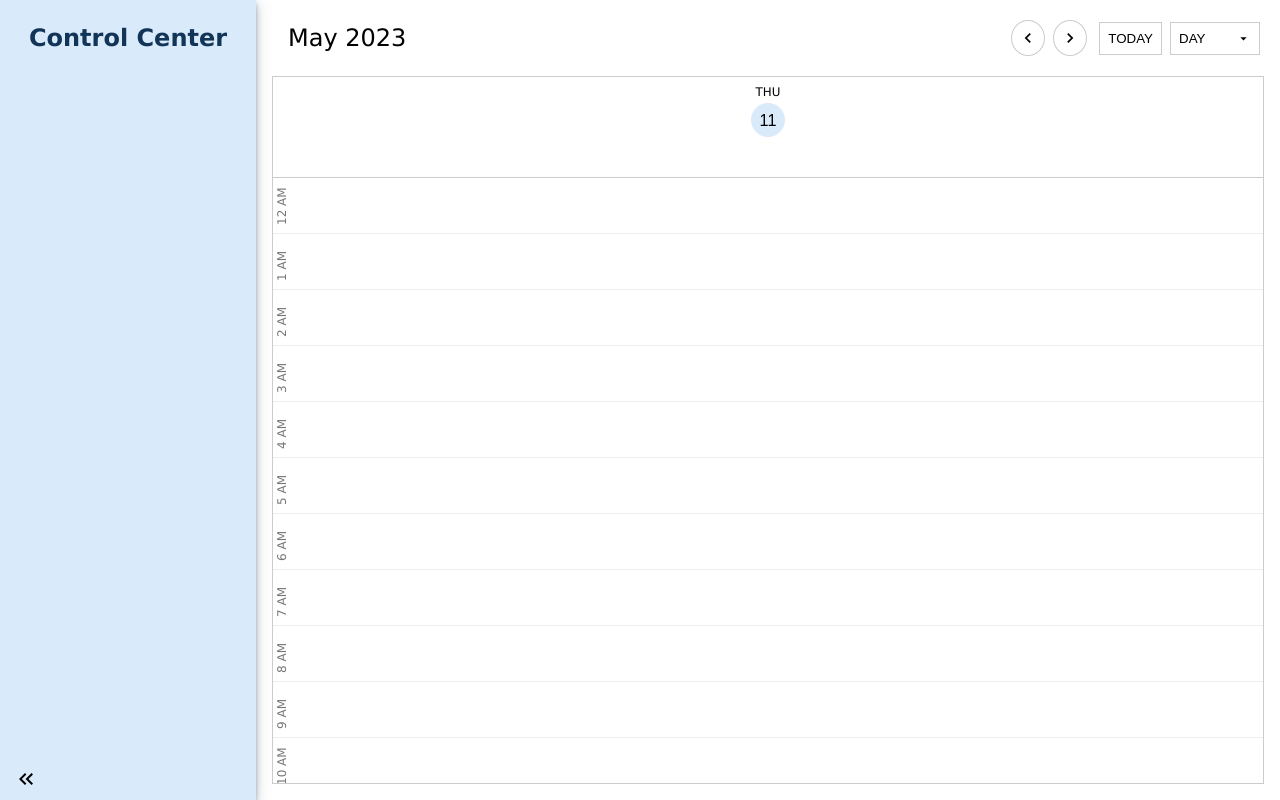
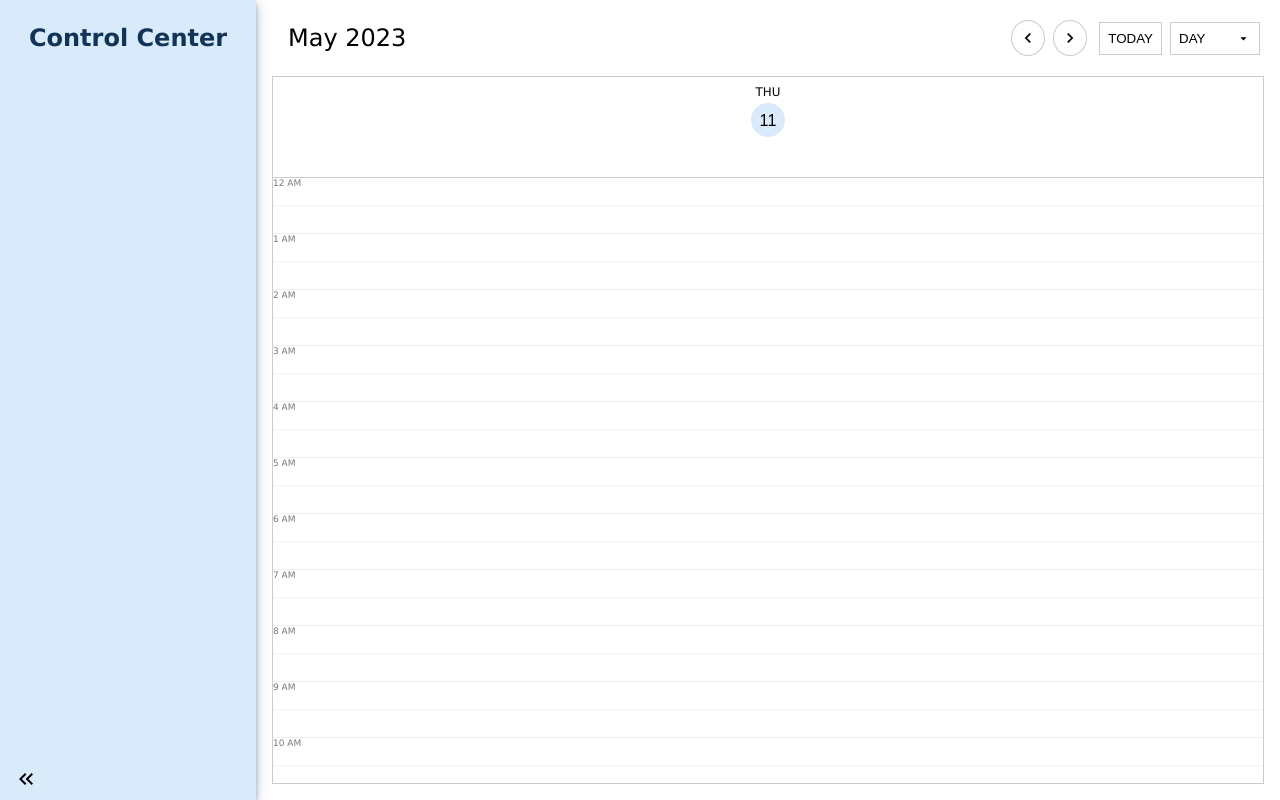
Before and after one commit to polyphonic13/vue3-calendar, a Vue app: page / in a window 1280 px wide. Both pictures are taken after a click on the button "10". Built offline with nearby package versions, Linux system fonts and the light colour scheme.

Commit message:
half hours implemented in use mouse item select and week layout

```diff
--- a/src/components/DayLayout.vue
+++ b/src/components/DayLayout.vue
@@ -16,6 +16,8 @@
                     :day-name="dayName"
                     :is-include-time-label="true"
                     :is-selecting="isSelecting"
+                    :is-start-on-second-half="isStartOnSecondHalf"
+                    :is-end-on-first-half="isEndOnFirstHalf"
                     :selected-items="selectedItems"
                     @time-on-mouse-down="onMouseDown"
                     @time-on-mouse-over="onMouseOver"
@@ -54,6 +56,8 @@
 
     const selectedItems = toRef(state, 'selectedItems');
     const isSelecting = toRef(state, 'isSelecting');
+    const isStartOnSecondHalf = toRef(state, 'isStartOnSecondHalf');
+    const isEndOnFirstHalf = toRef(state, 'isEndOnFirstHalf');
 
     const emit = defineEmits(['addEvent']);
 
--- a/src/components/DayOfWeek.vue
+++ b/src/components/DayOfWeek.vue
@@ -6,15 +6,26 @@
             v-for="(time, t) in TIMES_IN_DAY"
             :key="t"
             class="time_slot"
-            :class="{ 'time_slot--selecting': (selectedItems.includes(t) && (props.currentInitiator === -1 || props.currentInitiator === props.index)) }"
-            @mousedown="onMouseDown(t)"
-            @mouseover="onMouseOver(t)"
-            @mouseup="onMouseUp(t)"
         >
-            <div v-if="props.isIncludeTimeLabel" class="time_label">{{ time }}</div>
-            <div class="half_hour time_slot__first_half_hour"></div>
-            <div class="half_hour time_slot__first_half_hour"></div>
-            <div class="time_slot__selection_column"></div>
+            <div class="half_hours">
+                <div
+                    class="half_hour first_half_hour"
+                    :class="{ 'time_slot--selecting': (selectedItems.includes(t) && (selectedItems[0] !== t || (selectedItems[0] === t && !isStartOnSecondHalf)) && (props.currentInitiator === -1 || props.currentInitiator === props.index)) }"
+                    @mousedown="onMouseDown(t, false)"
+                    @mouseover="onMouseOver(t, true)"
+                    @mouseup="onMouseUp(t)"
+                >
+                    <div v-if="props.isIncludeTimeLabel" class="time_label">{{ time }}</div>
+                </div>
+                <div
+                    class="half_hour second_half_hour"
+                    :class="{ 'time_slot--selecting': (selectedItems.includes(t) && (selectedItems[selectedItems.length - 1] !== t || (selectedItems[selectedItems.length - 1] === t && !isEndOnFirstHalf)) && (props.currentInitiator === -1 || props.currentInitiator === props.index)) }"
+                    @mousedown="onMouseDown(t, true)"
+                    @mouseover="onMouseOver(t, false)"
+                    @mouseup="onMouseUp(t)"
+                ></div>
+            </div>
+            <!-- <div class="time_slot__selection_column"></div> -->
             <div class="events"></div>
         </div>
     </div>
@@ -22,12 +33,15 @@
 
 <script setup lang="ts">
     import { TIMES_IN_DAY } from '@/composables/use-date-utils';
+import { computed } from 'vue';
 
     interface IDayOfWeekProps {
         index: number;
         dayName: string;
         isIncludeTimeLabel: boolean;
         isSelecting: boolean;
+        isStartOnSecondHalf: boolean;
+        isEndOnFirstHalf: boolean;
         selectedItems: number[];
         currentInitiator?: number;
     }
@@ -41,15 +55,19 @@
         'timeOnMouseUp'
     ]);
 
-    const onMouseDown = (index: number) => {
-        emit('timeOnMouseDown', index, props.index);
+    const classes = computed(() => {
+
+    });
+
+    const onMouseDown = (index: number, isSecondHalf: boolean) => {
+        emit('timeOnMouseDown', index, props.index, isSecondHalf);
     };
 
-    const onMouseOver = (index: number) => {
+    const onMouseOver = (index: number, isSecondHalf: boolean) => {
         if (!props.isSelecting) {
             return;
         }
-        emit('timeOnMouseOver', index);
+        emit('timeOnMouseOver', index, isSecondHalf);
     };
 
     const onMouseUp = (index: number) => {
@@ -116,11 +134,11 @@
 
     .time_label {
         min-width: 38px;
-        margin-left: -10px;
+        // margin-left: -10px;
 
-        transform: rotate(-90deg);
+        // transform: rotate(-90deg);
 
-        font-size: 1em;
+        font-size: 0.75em;
         color: $secondary-bg03;
         user-select: none;
     }
@@ -133,17 +151,23 @@
         }
     }
 
+    .half_hours {
+        width: 100%;
+        height: 100%;
+        display: flex;
+        flex-direction: column;;
+    }
+
     .half_hour {
         width: 100%;
         height: 50%;
     }
 
     .first_half_hour {
-        background-color: azure;
     }
 
     .second_half_hour {
-        background-color: lightblue;
+        border-top: 1px #eee dotted;
     }
 
     .events {
--- a/src/components/WeekLayout.vue
+++ b/src/components/WeekLayout.vue
@@ -26,6 +26,8 @@
                     :day-name="`${(day.dayName) ? day.dayName : ''}`"
                     :is-include-time-label="(d2 === 0)"
                     :is-selecting="isSelecting"
+                    :is-start-on-second-half="isStartOnSecondHalf"
+                    :is-end-on-first-half="isEndOnFirstHalf"
                     :selected-items="selectedItems"
                     :current-initiator="currentInitiator"
                     @time-on-mouse-down="onMouseDown"
@@ -60,6 +62,7 @@
     const {
         state,
         initIndices,
+        getTimesFromItems,
         onMouseDown,
         onMouseOver,
         onMouseUp,
@@ -67,6 +70,8 @@
 
     const selectedItems = toRef(state, 'selectedItems');
     const isSelecting = toRef(state, 'isSelecting');
+    const isStartOnSecondHalf = toRef(state, 'isStartOnSecondHalf');
+    const isEndOnFirstHalf = toRef(state, 'isEndOnFirstHalf');
     const currentInitiator = toRef(state, 'currentInitiator');
 
     const emit = defineEmits(['addEvent']);
@@ -76,17 +81,12 @@
     };
 
     const onAddEventForTimes = (index: number) => {
-        const items = selectedItems.value;
-        const start = items[0];
-        const end = items[items.length - 1];
+        const times = getTimesFromItems();
         const date = props.weekInfo.days[index].date;
         const { month, year } = props;
 
         const event: IEvent = {
-            times: {
-                start,
-                end,
-            },
+            times,
             dates: {
                 start: date,
                 end: date,
--- a/src/composables/use-mouse-item-select.ts
+++ b/src/composables/use-mouse-item-select.ts
@@ -2,6 +2,8 @@ import { ref, reactive } from 'vue';
 
 type UseMouseSelectState = {
     isSelecting: boolean,
+    isStartOnSecondHalf: boolean,
+    isEndOnFirstHalf: boolean,
     selectedItems: number[],
     currentInitiator: number,
 };
@@ -12,7 +14,13 @@ export function useMouseItemSelect() {
 
     const flatIndices = ref<number[]>([]);
 
-    let state = reactive<UseMouseSelectState>({ isSelecting: false, selectedItems: [], currentInitiator: -1 });
+    let state = reactive<UseMouseSelectState>({
+        isSelecting: false,
+        isStartOnSecondHalf: false,
+        isEndOnFirstHalf: false,
+        selectedItems: [],
+        currentInitiator: -1,
+    });
 
     const initIndices = <T>(seed: T[]) => {
         state.selectedItems.length = flatIndices.value.length = 0;
@@ -26,7 +34,17 @@ export function useMouseItemSelect() {
         }
     }
 
-    const onMouseDown = (index: number, currentInitiator: number | undefined) => {
+    const getTimesFromItems = () => {
+        const start = (state.isStartOnSecondHalf) ? state.selectedItems[0] + 0.5 : state.selectedItems[0];
+        const end = (state.isEndOnFirstHalf) ? state.selectedItems[state.selectedItems.length - 1] + 0.5 : state.selectedItems[state.selectedItems.length - 1];
+
+        return {
+            start,
+            end,
+        };
+    };
+
+    const onMouseDown = (index: number, currentInitiator: number | undefined, isSecondHalf?: boolean) => {
         if (state.isSelecting) {
             return;
         }
@@ -34,6 +52,7 @@ export function useMouseItemSelect() {
         startIndex.value = -1;
         endIndex.value = -1;
         state.isSelecting = true;
+        state.isStartOnSecondHalf = (isSecondHalf) ? isSecondHalf : false;
         state.currentInitiator = (currentInitiator) ? currentInitiator : -1;
         state.selectedItems.length = 0;
         state.selectedItems.push(index);
@@ -62,12 +81,12 @@ export function useMouseItemSelect() {
         startIndex.value = index;
     };
 
-    const onMouseOver = (index: number) => {
+    const onMouseOver = (index: number, isSecondHalf?: boolean) => {
         if (!state.isSelecting) {
             return;
         }
         updateIndices(index);
-
+        state.isEndOnFirstHalf = (isSecondHalf) ? isSecondHalf : false;
         state.selectedItems = flatIndices.value.filter((item) => item >= startIndex.value && item <= endIndex.value);
     };
 
@@ -78,6 +97,7 @@ export function useMouseItemSelect() {
     return {
         state,
         initIndices,
+        getTimesFromItems,
         onMouseDown,
         onMouseOver,
         onMouseUp,
```
